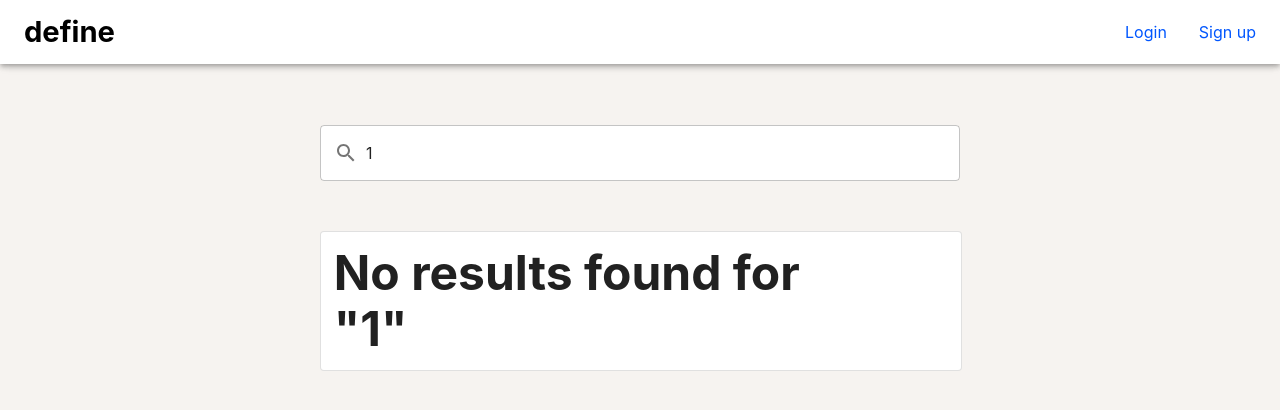
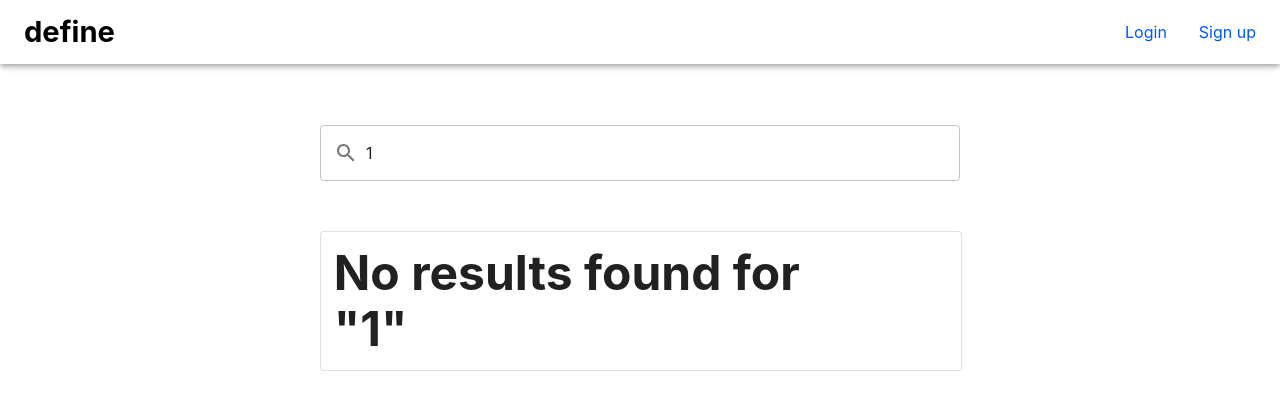
Before and after one commit to TylerWon/define, a React app in the folder frontend/: page /search/1 in a window 1280 px wide. Shown: the top 410 px of the page. Built offline with nearby package versions, Linux system fonts and the light colour scheme; no server answers; the HTML template or start-up script is replaced by a standard one.

Commit message:
Adjust spacing, remove background color

```diff
--- a/frontend/src/components/SearchResult/index.jsx
+++ b/frontend/src/components/SearchResult/index.jsx
@@ -43,7 +43,6 @@ export default function SearchResult(props) {
           <Stack
             alignItems="center"
             justifyContent="flex-start"
-            bgcolor="bgSecondary.main"
             sx={{ minHeight: "100vh" }}
           >
             <SearchBar word={params.word} />
@@ -55,7 +54,6 @@ export default function SearchResult(props) {
           <Stack
             alignItems="center"
             justifyContent="flex-start"
-            bgcolor="bgSecondary.main"
             sx={{ minHeight: "100vh" }}
           >
             <SearchBar word={params.word} />
```
